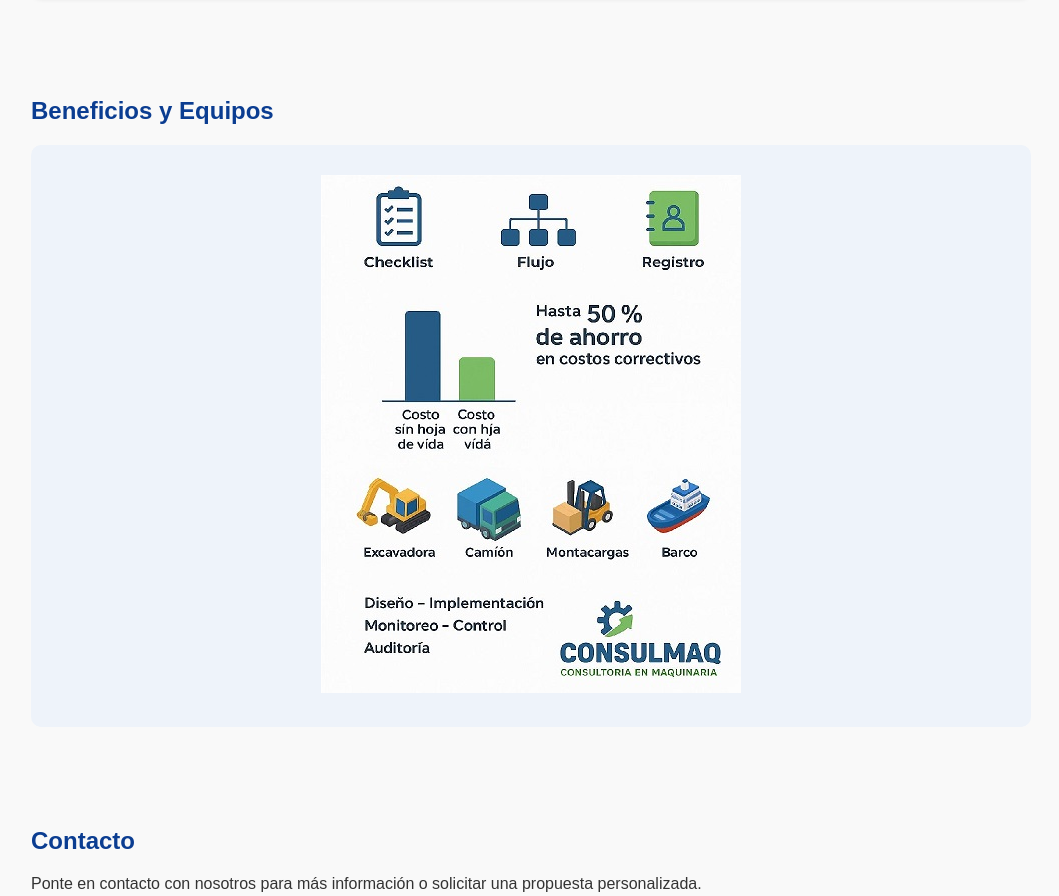
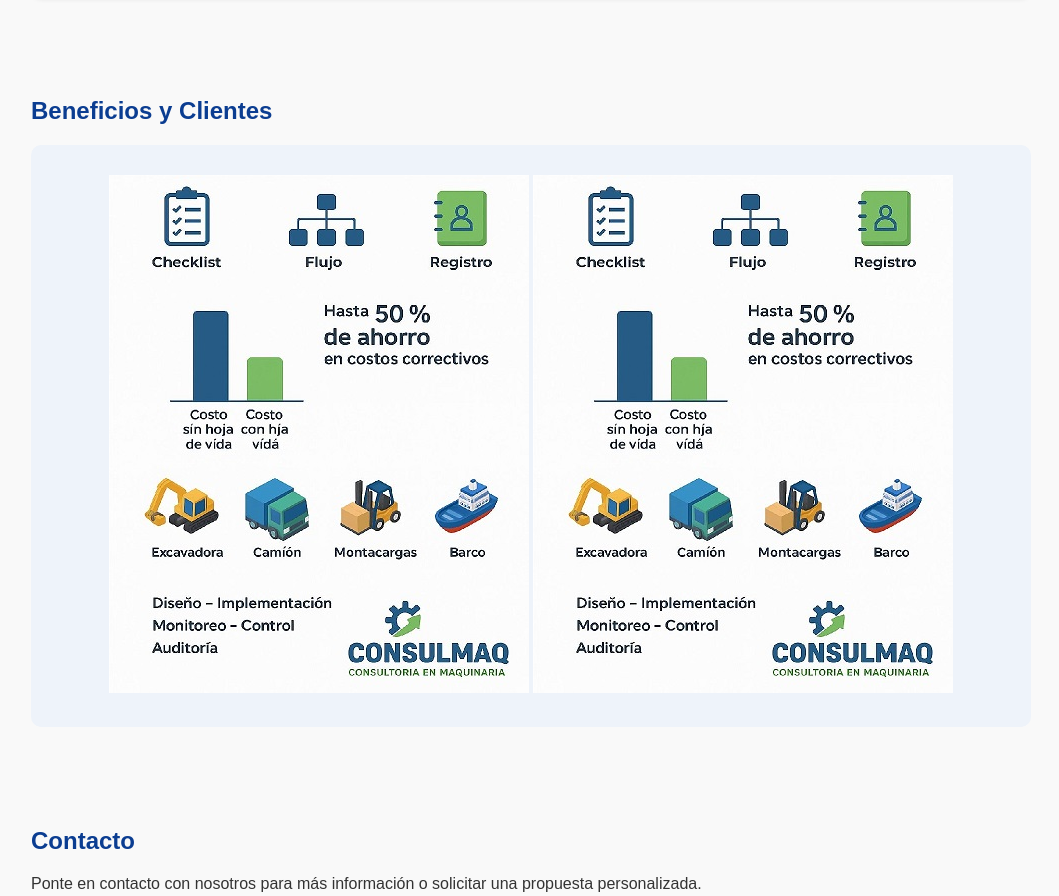
Before and after one commit to consulmaq01/consulmaq-web, a plain HTML site: page index.html in a window 1280 px wide. Shown: the part 1166-2062 px from the top of the page, without its empty margins (109-1168 px from the left). Drawn offline with Linux system fonts and the light colour scheme.

Commit message:
Cambios 23-10-2025

```diff
--- a/index.html
+++ b/index.html
@@ -77,8 +77,9 @@
 </section>
 
 <section id="equipos">
-  <h2>Beneficios y Equipos</h2>
+  <h2>Beneficios y Clientes</h2>
   <div class="alliances">
+  <img src="assets/post3.png" alt="Preventivos">
   <img src="assets/post3.png" alt="Preventivos">
   </div>
 </section>
```
